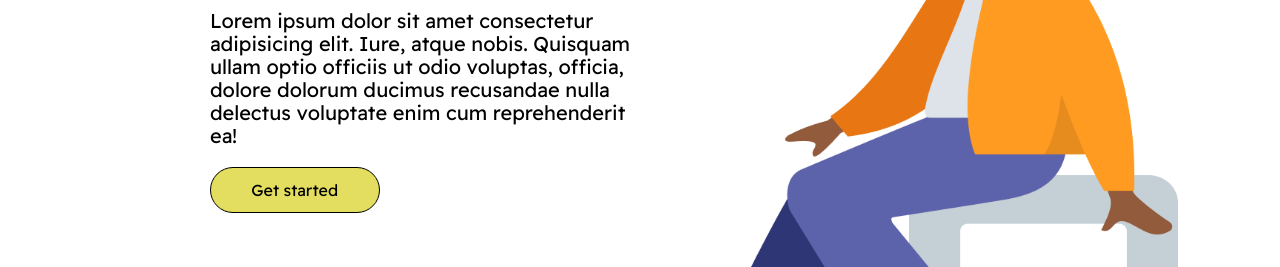
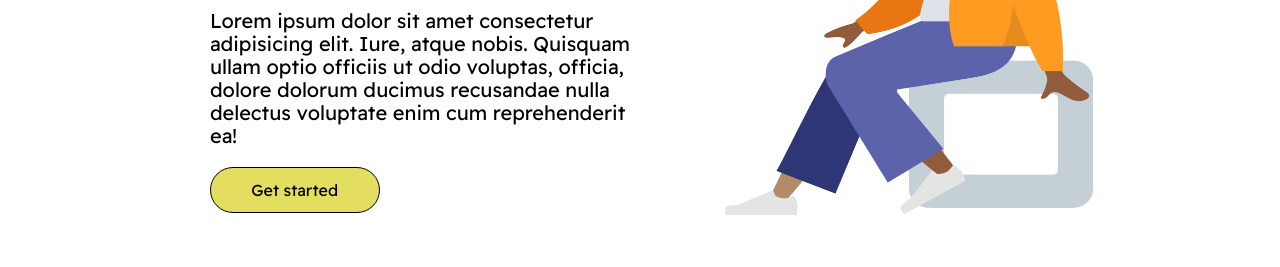
Before and after one commit to ivan-pl/blog, a website built with webpack: page src/pages/index.html in a window 1280 px wide. Shown: the part 338-605 px from the top of the page. Built offline with nearby package versions, Linux system fonts and the light colour scheme.

Commit message:
layout: set background image as non-content

```diff
--- a/src/pages/index.html
+++ b/src/pages/index.html
@@ -26,32 +26,26 @@
       </nav>
     </header>
     <main class="main">
-      <div class="main__introduction">
+      <div class="introduction main__introduction">
         <h1 class="main__title">
           Hey, <br />
           welcome to <br />
           THE BLOG
         </h1>
-        <p class="main__description">
+        <p class="introduction__description">
           Lorem ipsum dolor sit amet consectetur adipisicing elit. Iure, atque
           nobis. Quisquam ullam optio officiis ut odio voluptas, officia, dolore
           dolorum ducimus recusandae nulla delectus voluptate enim cum
           reprehenderit ea!
         </p>
         <button
-          class="main__button"
+          class="introduction__button"
           onclick="document.location='articles.html'"
         >
           Get started
         </button>
       </div>
-      <div class="main__image-wrap">
-        <img
-          class="main__image"
-          src="../assets/images/sitting-man.png"
-          alt="Man sitting on a cube"
-        />
-      </div>
+      <span class="main__bg-image"> </span>
     </main>
     <footer class="footer">
       <address class="footer__contact">
--- a/src/styles/main.scss
+++ b/src/styles/main.scss
@@ -6,11 +6,24 @@
   width: 100%;
   padding: 5%;
 
+  &__bg-image {
+    width: 50%;
+    height: 100%;
+    background: {
+      image: url("../assets/images/sitting-man.png");
+      position: bottom center;
+      repeat: no-repeat;
+      size: contain;
+    }
+  }
+
   &__introduction {
     width: 50%;
     padding-left: 10%;
   }
+}
 
+.introduction {
   &__title {
     font-size: 2.5rem;
     font-weight: 700;
@@ -31,15 +44,4 @@
       cursor: pointer;
     }
   }
-
-  &__image-wrap {
-    width: 50%;
-    height: 100%;
-  }
-
-  &__image {
-    width: 100%;
-    height: 100%;
-    object-fit: contain;
-  }
 }
```
